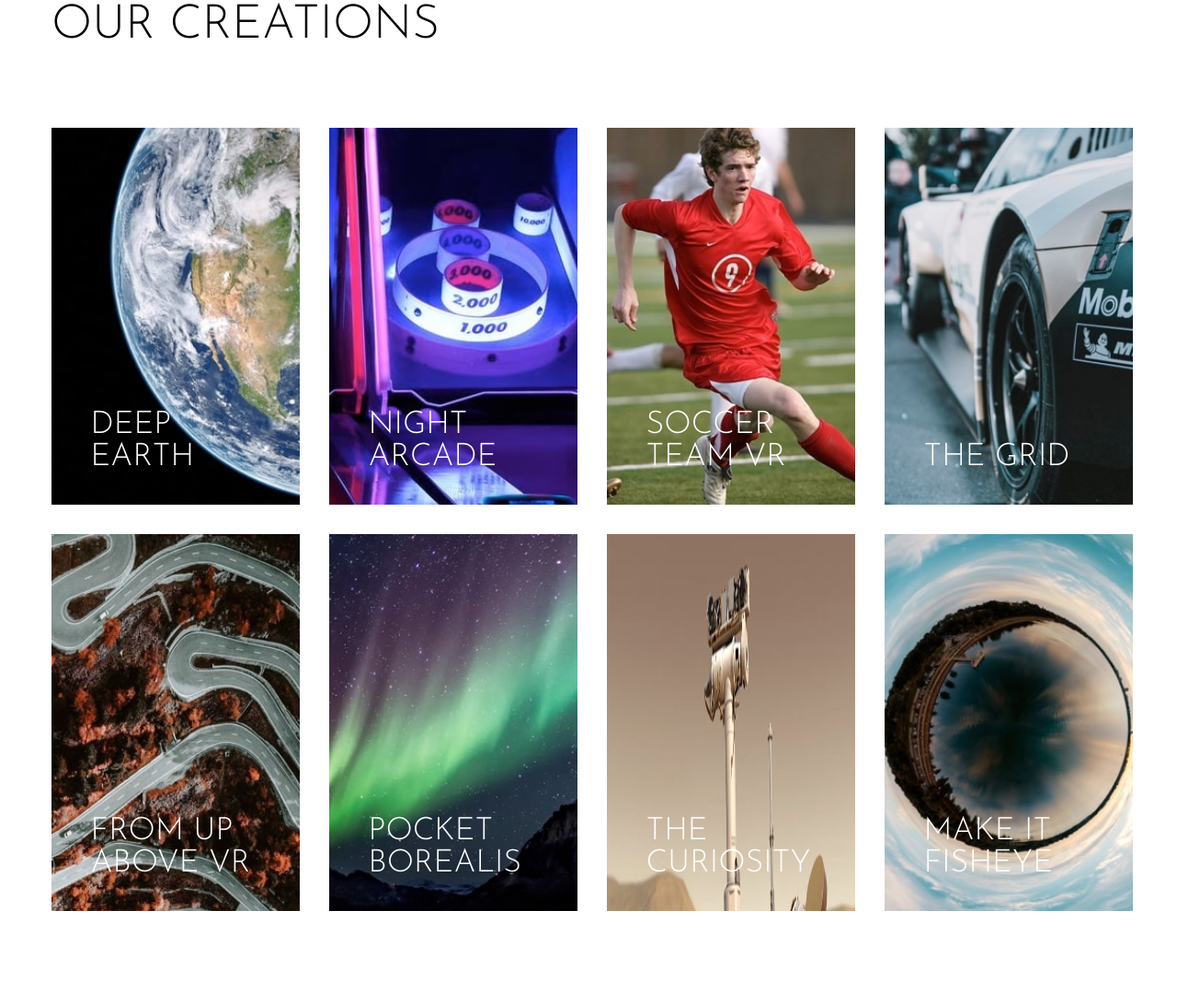
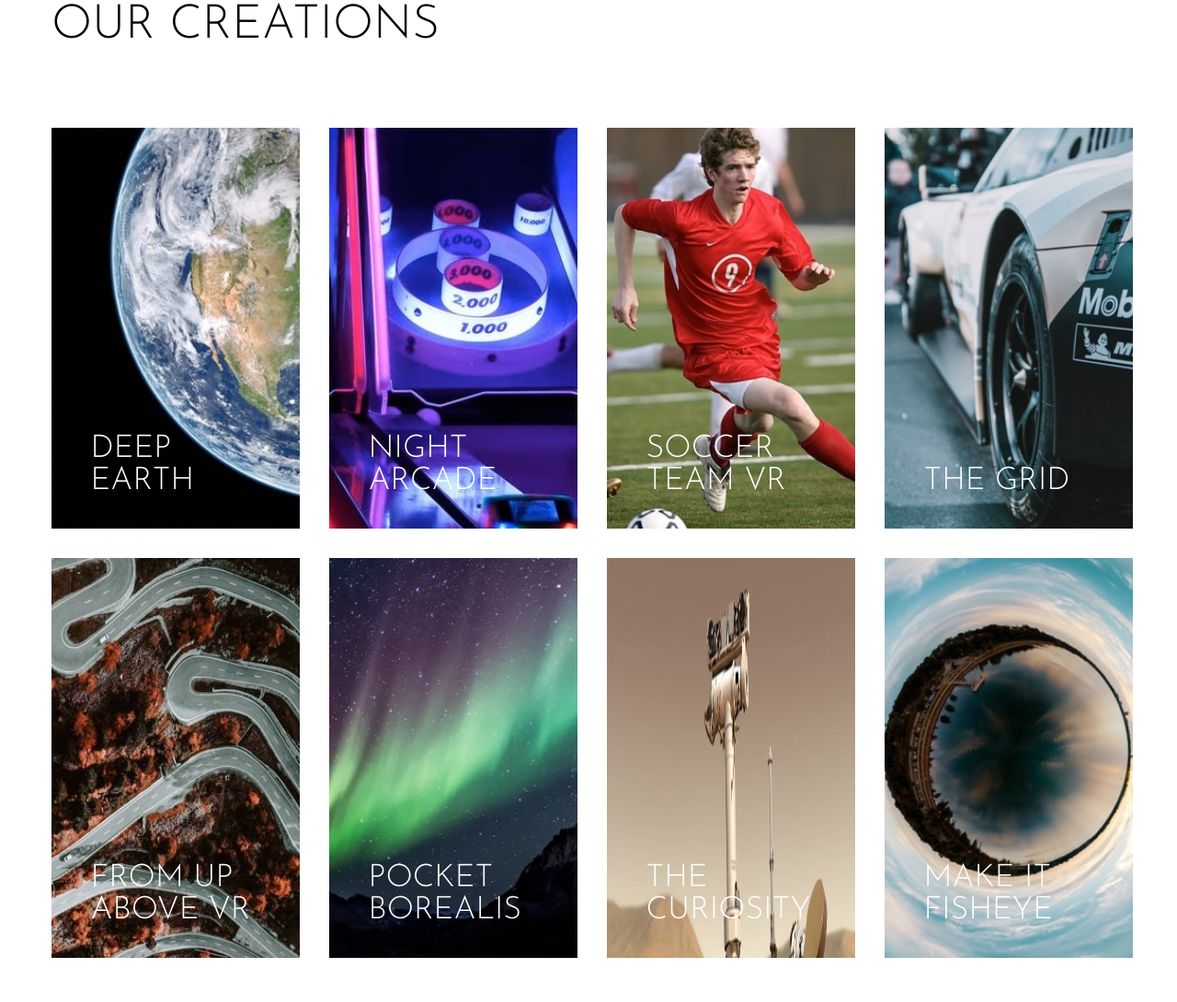
Before and after one commit to mjpfelicia/Loopstudios-landing-page, a plain HTML site: page index.html in a window 1280 px wide. Shown: the part 1521-2611 px from the top of the page at 92% size. Drawn offline with Linux system fonts and the light colour scheme.

Commit message:
tamanho figure

```diff
--- a/style.css
+++ b/style.css
@@ -503,7 +503,7 @@ img {
     }
     .creations figure {
 
-        height: 32vw;
+        height: 34vw;
     }
 
 }
```
